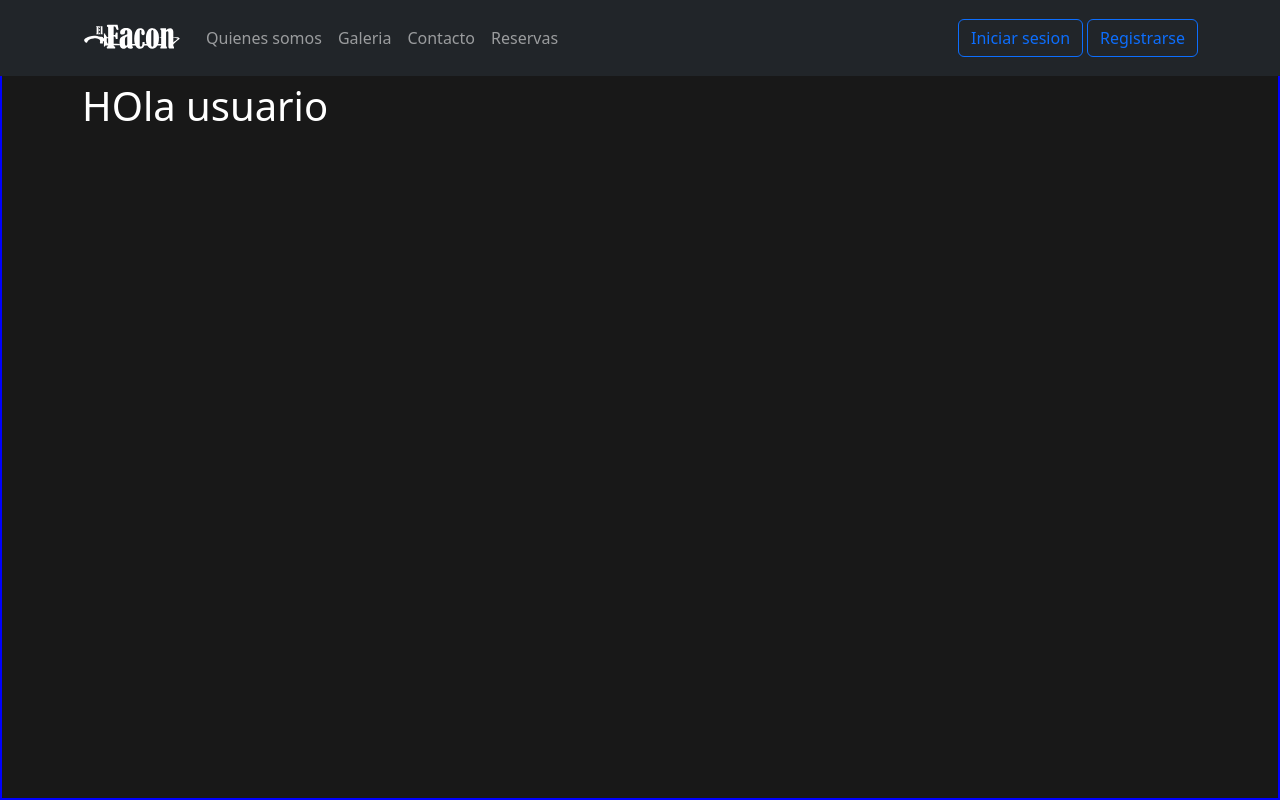
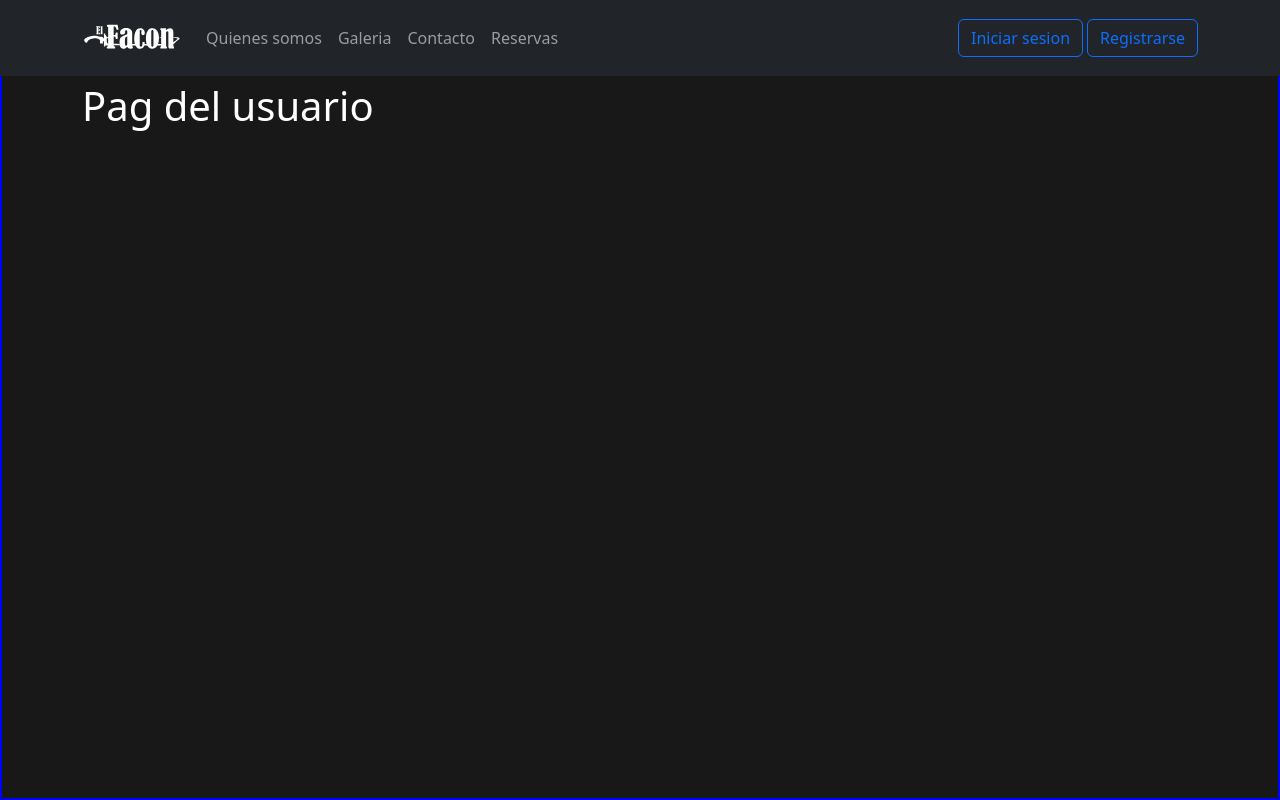
Before and after one commit to Jogutgon/el-facon-frontend, a React (Vite) app: page /user in a window 1280 px wide. Shown: the top 800 px of the page. Built offline with nearby package versions, Linux system fonts and the light colour scheme.

Commit message:
Modify: user.router

```diff
--- a/package.json
+++ b/package.json
@@ -13,6 +13,7 @@
     "bootstrap": "^5.3.8",
     "bootstrap-icons": "^1.13.1",
     "jwt-decode": "^4.0.0",
+    "prop-types": "^15.8.1",
     "react": "^19.2.4",
     "react-bootstrap": "^2.10.10",
     "react-dom": "^19.2.4",
--- a/src/App.jsx
+++ b/src/App.jsx
@@ -18,7 +18,8 @@ function App() {
 
   const verifyAdmin = () => {
     try {
-      const jwtFromLogin = "eyJhbGciOiJIUzI1NiIsInR5cCI6IkpXVCJ9.eyJpZCI6IjY5Yzg2YzU3MTAzNDE3MDkyMzcyYjg0ZCIsInVzZXJuYW1lIjoidXN1YXJpbzEiLCJpc0FkbWluIjpmYWxzZSwiaWF0IjoxNzc0NzQyNjcxfQ.LIU_zP5SUjK-P_I5I-NKXiSmaQrz5xOJTdVaLqvjZuE"
+      const jwtFromLogin = "eyJhbGciOiJIUzI1NiIsInR5cCI6IkpXVCJ9.eyJpZCI6IjY5YzgxM2M5MTQyZDgwNjFmZjYyMmY2MiIsInVzZXJuYW1lIjoiYWRtaW5pc3RyYXRvcjEiLCJpc0FkbWluIjp0cnVlLCJpYXQiOjE3NzQ3NTg2ODB9.cOQJixbVeL9_xkmYGjjtezYZmHNjZuQnGgYX-8V1VG8"
+      // const jwtFromLogin = "eyJhbGciOiJIUzI1NiIsInR5cCI6IkpXVCJ9.eyJpZCI6IjY5Yzg2YzU3MTAzNDE3MDkyMzcyYjg0ZCIsInVzZXJuYW1lIjoidXN1YXJpbzEiLCJpc0FkbWluIjpmYWxzZSwiaWF0IjoxNzc0NzQyNjcxfQ.LIU_zP5SUjK-P_I5I-NKXiSmaQrz5xOJTdVaLqvjZuE"
       const decodedToken = jwtDecode(jwtFromLogin)
       setJwt(jwtFromLogin)
       setAdmin(decodedToken.isAdmin)
@@ -50,8 +51,8 @@ function App() {
             <Route path='/' element={<HomeScreen/>}  />
             <Route path='/login' element={<LoginScreen/>}  />
             <Route path='/register' element={<RegisterScreen/>}  />
-            <Route path='/admin/*' element={<AdminRouter/>} />
-            <Route path='/user/*' element={<UserRouter />} />
+            <Route path='/admin/*' element={<AdminRouter show={jwt.length > 0 && admin === true}/>} />
+            <Route path='/user/*' element={<UserRouter show={jwt.length > 0} />} />
 
           </Routes>
           <Footer/>
--- a/src/pages/Admin/AdminScreen.jsx
+++ b/src/pages/Admin/AdminScreen.jsx
@@ -4,7 +4,7 @@ import { Container } from 'react-bootstrap'
 function AdminScreen() {
   return (
     <Container className='box'>
-        <h1>Pagina principal de Administrador</h1>
+        <h1 className='text-white'>Pagina principal de Administrador</h1>
     </Container>
   )
 }
--- /dev/null
+++ b/src/pages/User/UserScreen.jsx
@@ -0,0 +1,12 @@
+import React from 'react'
+
+function UserScreen() {
+  return (
+    <div className='box'>
+        <h1 className='text-white'>Pag del usuario</h1>
+
+    </div>
+  )
+}
+
+export default UserScreen
--- a/src/router/AdminRouter.jsx
+++ b/src/router/AdminRouter.jsx
@@ -2,14 +2,26 @@ import React from 'react'
 import { Route, Routes } from 'react-router-dom'
 import AdminScreen from '../pages/Admin/AdminScreen'
 import CrudScreen from '../pages/Admin/CrudScreen'
+import PropTypes from 'prop-types'
 
-function AdminRouter() {
-  return (
+function AdminRouter( {show = false} ) {
+  return show ? (
     <Routes>
       <Route path='/' element={<AdminScreen/>}  />
       <Route path='/crud' element={<CrudScreen/>} />
     </Routes>
+  ) : (
+    <div className='box'>
+
+      <h1 className='text-white'>Usted no tiene permiso de Administrador</h1>
+    </div>
   )
 }
 
+AdminRouter.propTypes = {
+  show: PropTypes.bool.isRequired
+}
+
+
+
 export default AdminRouter
--- a/src/router/UserRouter.jsx
+++ b/src/router/UserRouter.jsx
@@ -1,11 +1,23 @@
 import React from 'react'
+import { Route, Routes } from 'react-router-dom'
+import UserScreen from '../pages/User/UserScreen'
+import PropTypes from 'prop-types'
 
-function UserRouter() {
-  return (
+function UserRouter( { show = false }) {
+  return show ? (
+    <Routes>
+      <Route path='/' element={<UserScreen/>} />
+    </Routes>
+  ) : (
     <div className='box'>
-      <h1 className='text-white'>HOla usuario</h1>
+
+      <h1 className='text-white'>Usted no tiene permiso de USUARIO</h1>
     </div>
   )
 }
 
+UserRouter.propTypes= {
+  show: PropTypes.bool.isRequired
+}
+
 export default UserRouter
```
Also changed, not shown: 1 other file (tests, documents, lock files or other folders).
